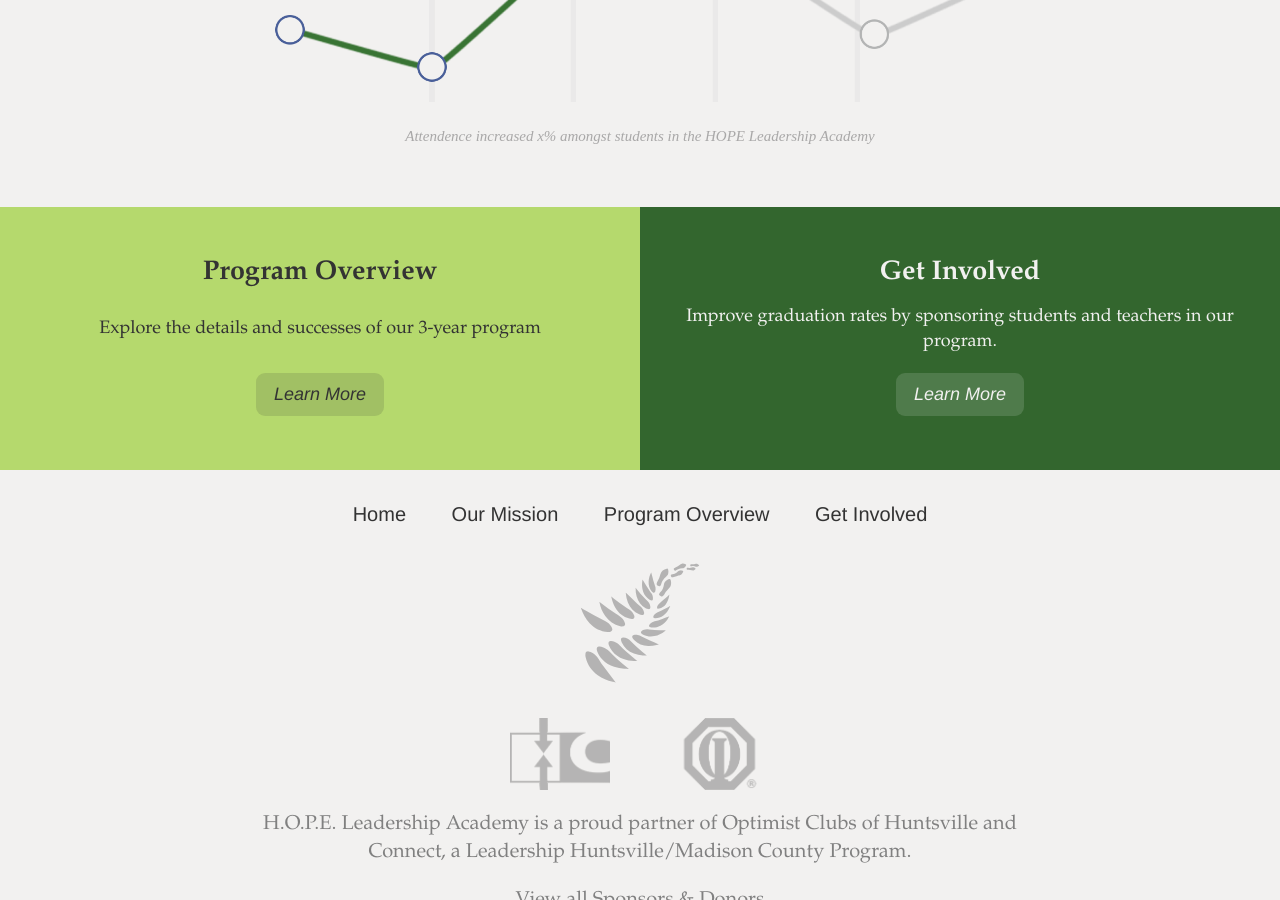
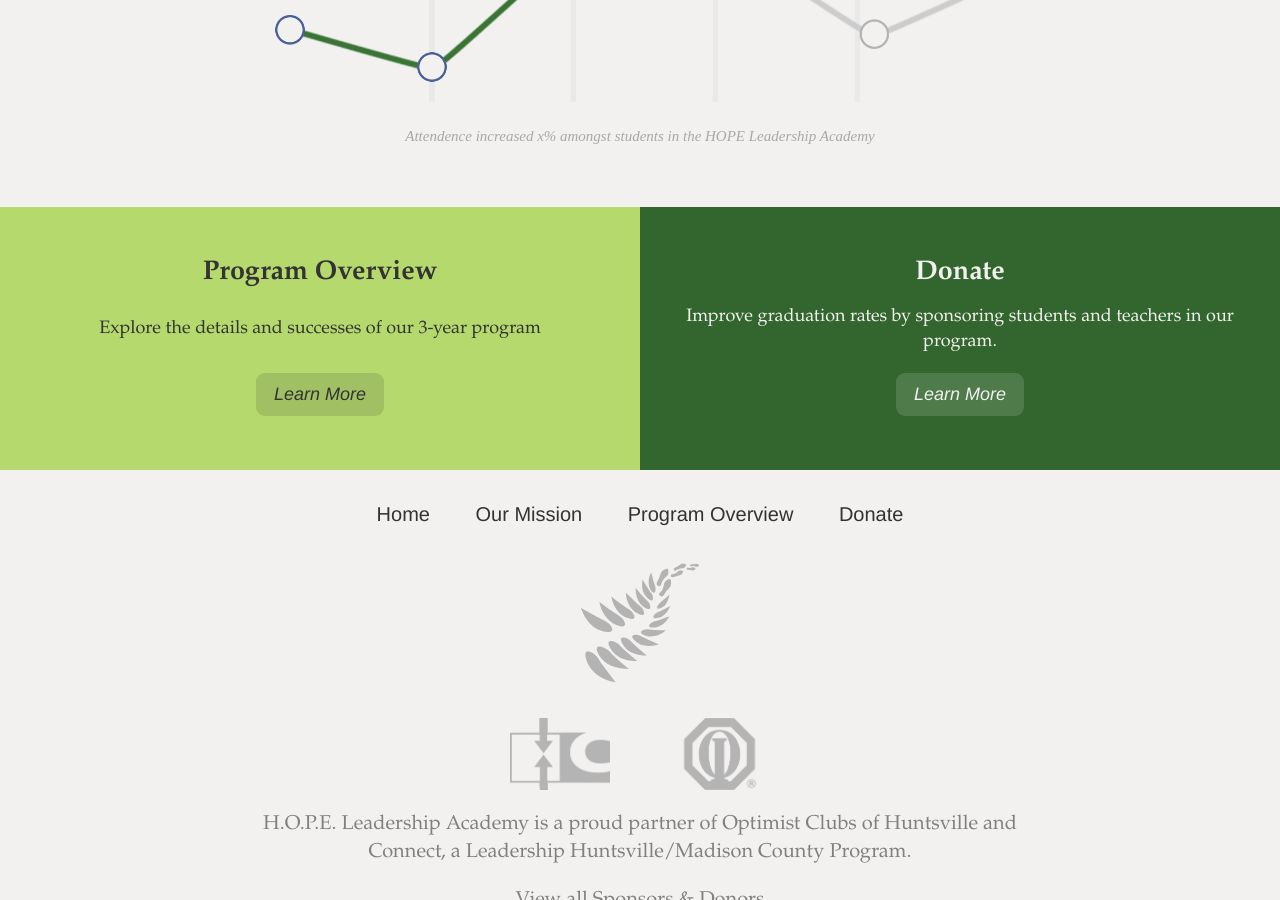
Before and after one commit to TrimMedia/HOPE, a Jekyll site: the page built from about/index.html, in a window 1280 px wide and 900 px high, scrolled down 1514 px. Built offline with Jekyll 4.4.1, drawn with Linux system fonts in a browser that asks for light colours.

Commit message:
Replace 'Get Involved' with 'Donate' throughout site

```diff
--- a/_includes/footer.html
+++ b/_includes/footer.html
@@ -4,7 +4,7 @@
       <li class="link-list__item"><a href="{{site.baseurl}}/">Home</a></li>
       <li class="link-list__item"><a href="{{site.baseurl}}/about">Our Mission</a></li>
       <li class="link-list__item"><a href="{{site.baseurl}}/program">Program Overview</a></li>
-      <li class="link-list__item"><a href="{{site.baseurl}}/donate">Get Involved</a></li>
+      <li class="link-list__item"><a href="{{site.baseurl}}/donate">Donate</a></li>
     </ul>
   </nav>
   <img class="logo logo--gray logo--small" src="{{site.baseurl}}/assets/img/HOPE_logo-black.svg" alt="HOPE Leadership Academy Logo">
--- a/about/index.html
+++ b/about/index.html
@@ -115,7 +115,7 @@ organizers:
 		<a class="button" href="{{site.baseurl}}/program">Learn More</a>
 	</li>
 	<li class="cta-list__item dark-green-bg">
-		<h2>Get Involved</h2>
+		<h2>Donate</h2>
 		<p>Improve graduation rates by sponsoring students and teachers in our program.</p>
 		<a class="button" href="{{site.baseurl}}/donate">Learn More</a>
 	</li>
--- a/program/index.html
+++ b/program/index.html
@@ -47,7 +47,7 @@ intro: "H.O.P.E. Leadership Academy is a three-year program that incorporates Po
 </section>
 <ul class="cta-list">
 	<li class="cta-list__item dark-green-bg">
-		<h2>Get Involved</h2>
+		<h2>Donate</h2>
 		<p>Improve graduation rates by sponsoring students and teachers in our program.</p>
 		<a class="button" href="{{site.baseurl}}/donate">Learn More</a>
 	</li>
```
